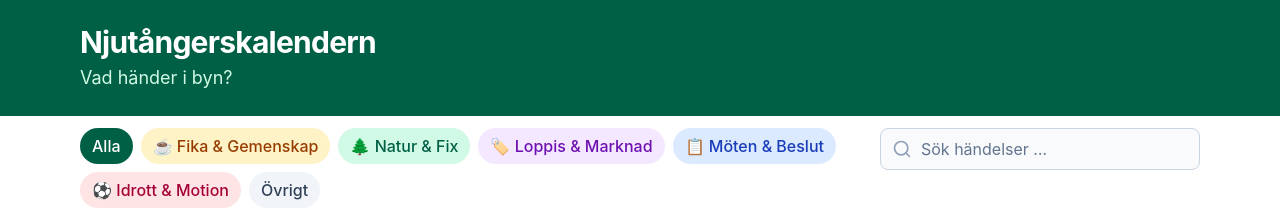
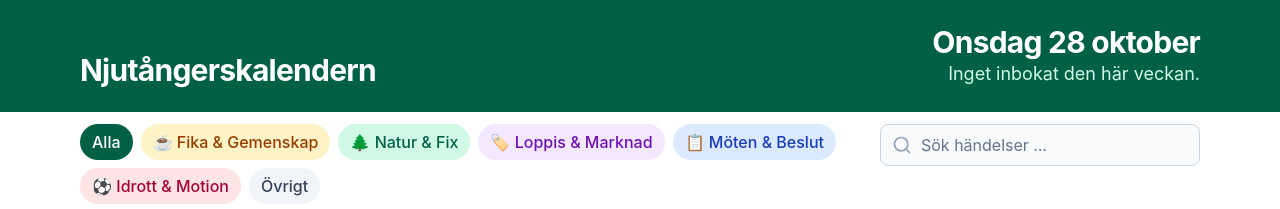
Before and after one commit to Burra17/njutangerskalendern, a React (Vite) app: page / in a window 1280 px wide. Shown: the top 209 px of the page. Built offline with nearby package versions, Linux system fonts and the light colour scheme; no server answers.

Commit message:
Låt headern visa dagens datum och hur mycket som händer i veckan

```diff
--- a/src/App.tsx
+++ b/src/App.tsx
@@ -38,7 +38,7 @@ export default function App() {
   return (
     <>
       {isDemo && <DemoBanner />}
-      <Header />
+      <Header events={events} isLoading={isLoading} />
       <div ref={listStartRef} />
       <FilterBar
         query={query}
--- a/src/components/Header.tsx
+++ b/src/components/Header.tsx
@@ -1,11 +1,27 @@
+import { useState } from 'react';
 import { villageConfig } from '../config/villageConfig';
+import type { CalendarEvent } from '../types/calendar';
+import { countThisWeek, headerDate, weekCountText } from '../utils/weekSummary';
 
-export default function Header() {
+type Props = { events: CalendarEvent[]; isLoading: boolean };
+
+// Headern svarar på "Vad händer i byn?" med dagens datum och veckans antal (beslut i #49).
+// Mobil: en kort rad under namnet, så att headern inte blir högre. Desktop: datumet stort till höger, så att bandet får innehåll i hela bredden.
+export default function Header({ events, isLoading }: Props) {
+  const [now] = useState(() => new Date());
+  const count = isLoading ? null : countThisWeek(events, now);
+
   return (
     <header className='bg-emerald-800 text-white'>
-      <div className='mx-auto max-w-6xl px-4 py-6'>
+      <div className='mx-auto max-w-6xl px-4 py-6 lg:flex lg:items-end lg:justify-between'>
         <h1 className='text-3xl font-bold tracking-tight'>{villageConfig.siteName}</h1>
-        <p className='mt-1 text-emerald-100'>{villageConfig.tagline}</p>
+        <p className='mt-1 text-emerald-100 lg:hidden'>
+          {headerDate(now, true)}. {count !== null && weekCountText(count, true)}
+        </p>
+        <p className='hidden text-right text-emerald-100 lg:block'>
+          <span className='block text-3xl font-bold tracking-tight text-white'>{headerDate(now)}</span>
+          {count !== null && weekCountText(count)}
+        </p>
       </div>
     </header>
   );
--- a/src/config/villageConfig.ts
+++ b/src/config/villageConfig.ts
@@ -1,6 +1,5 @@
 export const villageConfig = {
   siteName: 'Njutångerskalendern',
-  tagline: 'Vad händer i byn?',
   villageName: 'Njutånger',
   // Står i händelser som folk lagt till i sin kalender, och byts när den egna domänen finns (#22).
   siteUrl: 'https://njutangerskalendern.vercel.app',
--- /dev/null
+++ b/src/utils/weekSummary.ts
@@ -0,0 +1,36 @@
+import type { CalendarEvent, EventTiming, IsoDate } from '../types/calendar';
+import { addDays, noonUtc, startDay, STOCKHOLM, toStockholmDate } from './dates';
+
+const longDateFormat = new Intl.DateTimeFormat('sv-SE', { weekday: 'long', day: 'numeric', month: 'long', timeZone: STOCKHOLM });
+const shortDateFormat = new Intl.DateTimeFormat('sv-SE', { weekday: 'long', day: 'numeric', month: 'short', timeZone: STOCKHOLM });
+
+// Headern svarar på "Vad händer i byn?" (beslut i #49). Mobilen får de korta texterna, så att de ryms på en rad.
+
+// Till exempel 'Onsdag 28 oktober', eller 'Onsdag 28 okt' i kort form. Intl skriver veckodagen med liten bokstav och 'okt.' med punkt.
+export function headerDate(now: Date, short = false): string {
+  const text = (short ? shortDateFormat : longDateFormat).format(now).replace('.', '');
+  return text.charAt(0).toUpperCase() + text.slice(1);
+}
+
+// Tillfällen från idag till och med söndag. Alla händelser räknas oavsett filter, och varje tillfälle i en serie för sig.
+export function countThisWeek(events: CalendarEvent[], now: Date): number {
+  const today = toStockholmDate(now);
+  const sunday = addDays(today, daysUntilSunday(today));
+  return events.flatMap((event) => [event, ...(event.series?.later ?? [])]).filter((timing) => startDay(timing) <= sunday && lastDay(timing) >= today)
+    .length;
+}
+
+export function weekCountText(count: number, short = false): string {
+  const week = short ? 'i veckan' : 'den här veckan';
+  if (count === 0) return `Inget inbokat ${week}.`;
+  return `${count} ${count === 1 ? 'sak' : 'saker'} ${short ? '' : 'händer '}${week}.`;
+}
+
+// 0 på söndagar, så att veckan då bara är idag.
+function daysUntilSunday(date: IsoDate): number {
+  return (7 - noonUtc(date).getUTCDay()) % 7;
+}
+
+function lastDay(timing: EventTiming): IsoDate {
+  return timing.allDay ? timing.endDate : toStockholmDate(timing.end);
+}
```
Also changed, not shown: 1 other file (tests, documents, lock files or other folders).
